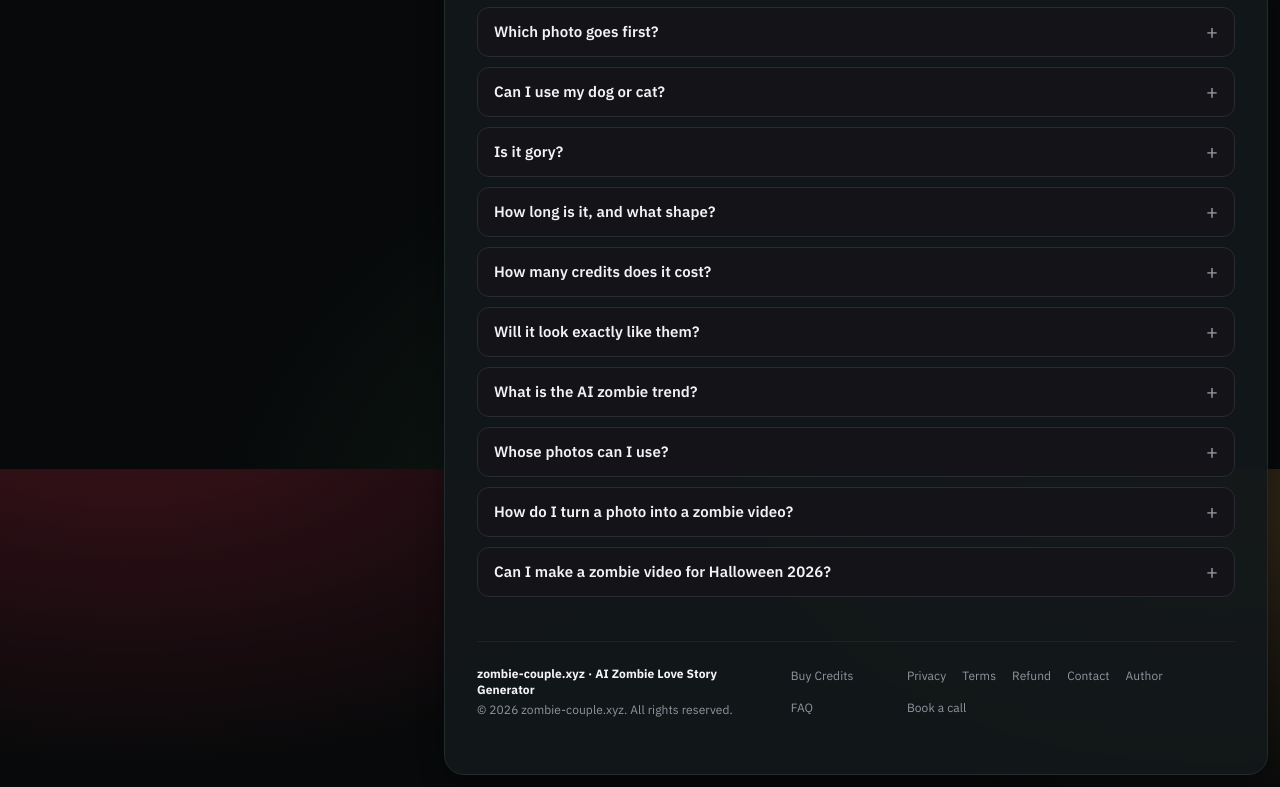
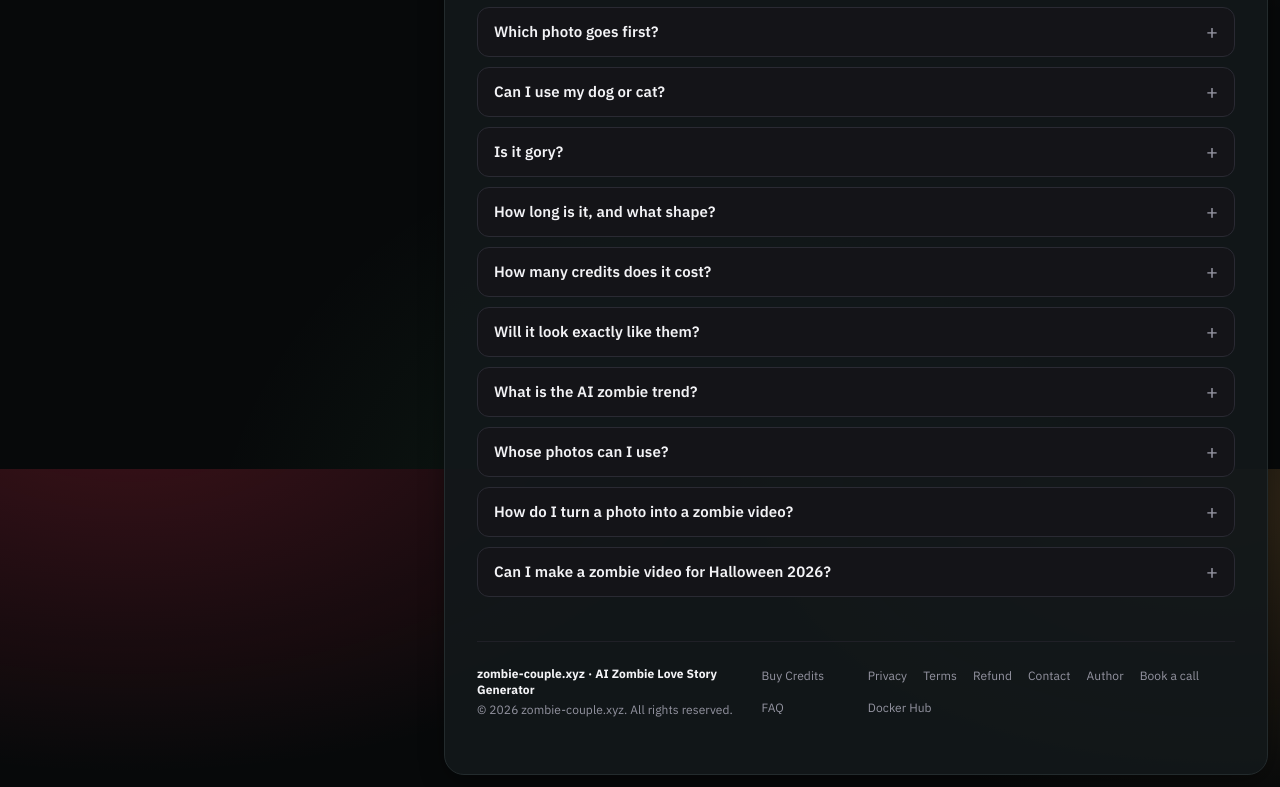
Before and after one commit to ginginli/couple, a website: page index.html in a window 1280 px wide. Shown: the part 2731-3518 px from the top of the page. Drawn offline with Linux system fonts and the light colour scheme; no server answers.

Commit message:
feat: 页脚新增 Docker Hub 链接（中英两版）

```diff
--- a/index.html
+++ b/index.html
@@ -621,6 +621,8 @@
                  class="hover:text-[var(--color-text)] transition-colors">Author</a>
               <a href="https://cal.com/lainey-tpyuqi" target="_blank" rel="noopener noreferrer"
                  class="hover:text-[var(--color-text)] transition-colors">Book a call</a>
+              <a href="https://hub.docker.com/u/ginginli/starred" target="_blank" rel="noopener noreferrer"
+                 class="hover:text-[var(--color-text)] transition-colors">Docker Hub</a>
             </nav>
           </footer>
 
```
Also changed, not shown: zh/index.html (+2 -0 lines).
